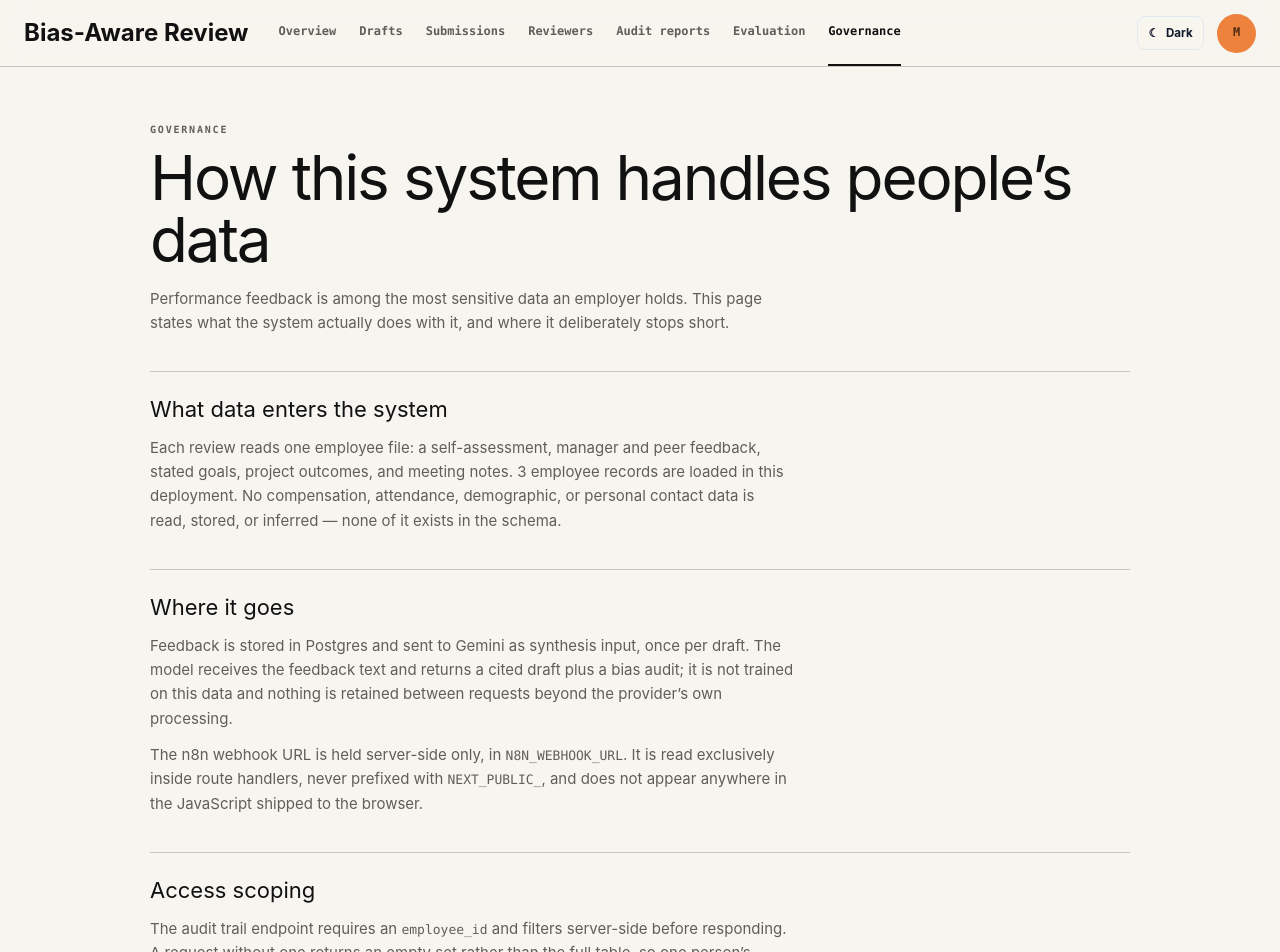
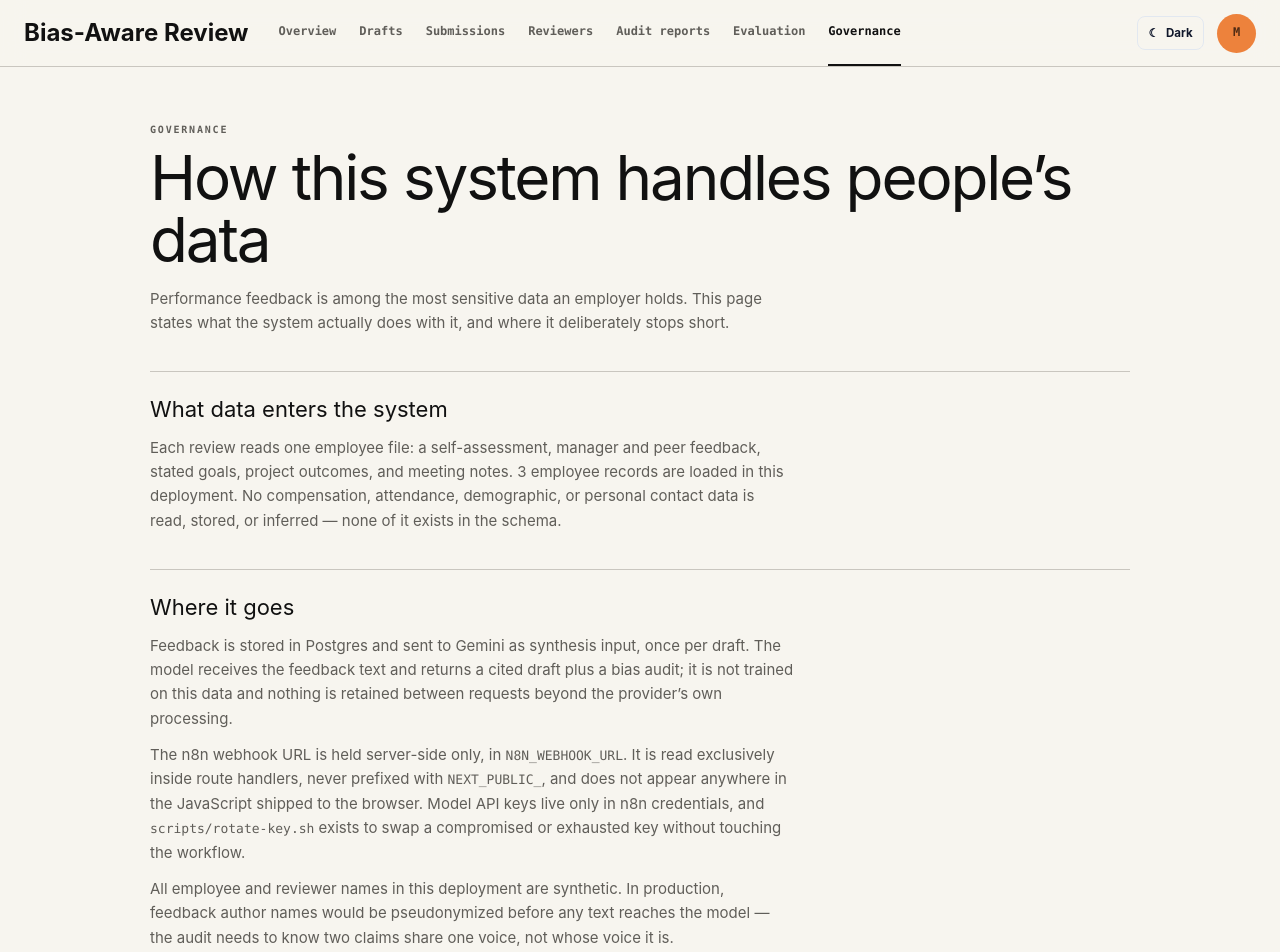
Before and after one commit to satyamshrivastav955-dotcom/bias-aware-360-review-system, a Next.js app: page /governance in a window 1280 px wide. Shown: the top 952 px of the page. Built offline with nearby package versions, Linux system fonts and the light colour scheme.

Commit message:
Update governance, workflow config, and prompts

```diff
--- a/app/globals.css
+++ b/app/globals.css
@@ -6,6 +6,8 @@
   --color-ink: #0f172a;
   --color-graphite: #64748b;
   --color-rule: #e2e8f0;
+  --color-pen: #b91c1c;
+  --color-amber: #b45309;
 
   --font-display: Inter, -apple-system, BlinkMacSystemFont, "Segoe UI", Roboto, sans-serif;
   --font-body: Inter, -apple-system, BlinkMacSystemFont, "Segoe UI", Roboto, sans-serif;
--- a/app/governance/page.tsx
+++ b/app/governance/page.tsx
@@ -17,7 +17,8 @@ export default function GovernancePage() {
 
     <Block title="Where it goes">
       <p>Feedback is stored in Postgres and sent to Gemini as synthesis input, once per draft. The model receives the feedback text and returns a cited draft plus a bias audit; it is not trained on this data and nothing is retained between requests beyond the provider&rsquo;s own processing.</p>
-      <p>The n8n webhook URL is held server-side only, in <code>N8N_WEBHOOK_URL</code>. It is read exclusively inside route handlers, never prefixed with <code>NEXT_PUBLIC_</code>, and does not appear anywhere in the JavaScript shipped to the browser.</p>
+      <p>The n8n webhook URL is held server-side only, in <code>N8N_WEBHOOK_URL</code>. It is read exclusively inside route handlers, never prefixed with <code>NEXT_PUBLIC_</code>, and does not appear anywhere in the JavaScript shipped to the browser. Model API keys live only in n8n credentials, and <code>scripts/rotate-key.sh</code> exists to swap a compromised or exhausted key without touching the workflow.</p>
+      <p>All employee and reviewer names in this deployment are synthetic. In production, feedback author names would be pseudonymized before any text reaches the model — the audit needs to know two claims share one voice, not whose voice it is.</p>
     </Block>
 
     <Block title="Access scoping">
--- a/data/employees.ts
+++ b/data/employees.ts
@@ -4,7 +4,7 @@ import emp001 from "./mock_employees/emp_001_priya_sharma.json";
 import emp002 from "./mock_employees/emp_002_arjun_mehta.json";
 import emp003 from "./mock_employees/emp_003_kavya_nair.json";
 
-// ponytail: these are the same files db/seed.sql loads into Postgres, imported
+// known-limitation: these are the same files db/seed.sql loads into Postgres, imported
 // rather than retyped. The citation drawer resolves source_ids locally, so this
 // bundle and the backend's copy must not drift — one file, not two.
 //
--- a/data/mock-report.ts
+++ b/data/mock-report.ts
@@ -4,7 +4,7 @@ import emp001 from "./mock_reports/emp_001.json";
 import emp002 from "./mock_reports/emp_002.json";
 import emp003 from "./mock_reports/emp_003.json";
 
-// ponytail: these are real responses captured from the live n8n instance on
+// known-limitation: these are real responses captured from the live n8n instance on
 // 2026-08-01, not hand-written fixtures — so the offline path renders exactly
 // what the backend produces, and the demo still runs if Gemini rate-limits.
 // Recapture with: curl -X POST $N8N_WEBHOOK_URL/generate-review -d '{"employee_id":"emp_002"}'
--- a/lib/bias-precheck.ts
+++ b/lib/bias-precheck.ts
@@ -1,7 +1,7 @@
 import { pct } from "./stats";
 import type { Employee, Feedback } from "./types";
 
-// ponytail: heuristics, not science. These thresholds separate the three
+// known-limitation: heuristics, not science. These thresholds separate the three
 // employees in data/ the way a human reading the files would; they are stated
 // so a reviewer can disagree with them, not presented as a measurement.
 const T = {
--- a/lib/store.ts
+++ b/lib/store.ts
@@ -1,6 +1,6 @@
 import type { AuditEntry, Report } from "./types";
 
-// ponytail: no GET endpoint exists for a report or audit history, so the
+// known-limitation: no GET endpoint exists for a report or audit history, so the
 // browser holds the readable copy. The webhook still gets every write —
 // the backend remains the authoritative record.
 const key = (kind: string, id: string) => `br:${kind}:${id}`;
--- a/next.config.mjs
+++ b/next.config.mjs
@@ -7,7 +7,7 @@ const projectRoot = path.dirname(fileURLToPath(import.meta.url));
 export default {
   outputFileTracingRoot: projectRoot,
   distDir: process.env.NEXT_DIST_DIR || ".next",
-  // ponytail: shot.mjs writes screenshots into shots/ while a 40s generate is
+  // shot.mjs writes screenshots into shots/ while a 40s generate is
   // in flight. The dev watcher treats that as a source change, full-reloads the
   // page, and the report never lands. Neither dir feeds the bundle.
   webpack(config) {
```
Also changed, not shown: n8n-workflows/generate-review.json (+1 -1 lines), n8n-workflows/README.md, prompts/bias_detection_agent.txt.
